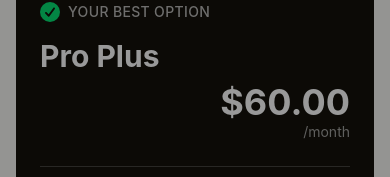
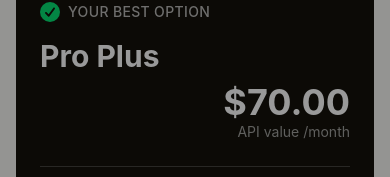
Before and after one commit to kingdomseed/cursor-calculator, a React (Vite) app: page / in a window 390 px wide. Shown: the part 667-844 px from the top of the page. Built offline with nearby package versions, Linux system fonts and the light colour scheme.

Commit message:
fix: align budget mode api pool billing

```diff
--- a/src/components/BestPlanCard.tsx
+++ b/src/components/BestPlanCard.tsx
@@ -9,6 +9,11 @@ interface Props {
 }
 
 export function BestPlanCard({ result, mode }: Props) {
+  const headlineValue = mode === 'budget' ? result.apiUsage : result.totalCost;
+  const headlineCaption = mode === 'budget' ? 'API value /month' : '/month';
+  const overageLabel = mode === 'budget' ? 'Additional API billed' : 'Additional API usage';
+  const coveredLabel = mode === 'budget' ? 'API value covered by included pool' : 'API usage covered by pool';
+
   return (
     <div className="bg-[#14120b] text-white rounded-2xl p-6 sm:p-8">
       <div className="flex items-center gap-2 mb-4">
@@ -21,8 +26,8 @@ export function BestPlanCard({ result, mode }: Props) {
           {result.plan === 'pro_plus' ? 'Pro Plus' : result.plan === 'ultra' ? 'Ultra' : 'Pro'}
         </h2>
         <div className="text-right">
-          <p className="text-4xl sm:text-5xl font-bold">{formatCurrency(result.totalCost)}</p>
-          <p className="text-white/60 text-sm">/month</p>
+          <p className="text-4xl sm:text-5xl font-bold">{formatCurrency(headlineValue)}</p>
+          <p className="text-white/60 text-sm">{headlineCaption}</p>
         </div>
       </div>
 
@@ -39,12 +44,12 @@ export function BestPlanCard({ result, mode }: Props) {
 
         {result.overage > 0 ? (
           <div className="flex justify-between">
-            <span className="text-white/60">Additional API usage</span>
+            <span className="text-white/60">{overageLabel}</span>
             <span className="text-amber-400">+{formatCurrency(result.overage)}</span>
           </div>
         ) : (
           <div className="flex justify-between">
-            <span className="text-white/60">API usage covered by pool</span>
+            <span className="text-white/60">{coveredLabel}</span>
             <span className="text-green-400">{formatCurrency(result.apiUsage)}</span>
           </div>
         )}
--- a/src/components/PlanComparison.tsx
+++ b/src/components/PlanComparison.tsx
@@ -12,6 +12,9 @@ export function PlanComparison({ results, mode }: Props) {
   const [isOpen, setIsOpen] = useState(false);
 
   const lineItems = results[0]?.perModel ?? [];
+  const apiUsageLabel = mode === 'budget' ? 'API value unlocked' : 'Your API usage';
+  const overageLabel = mode === 'budget' ? 'Additional API billed' : 'Overage';
+  const totalCostLabel = mode === 'budget' ? 'Total cash cost' : 'Total cost';
 
   return (
     <div className="mt-6">
@@ -46,9 +49,9 @@ export function PlanComparison({ results, mode }: Props) {
             <tbody className="divide-y divide-[#e0e0d8]">
               <Row label="Subscription" values={results.map((result) => `$${result.subscription}/mo`)} results={results} mode={mode} />
               <Row label="↳ includes pool" values={results.map((result) => `$${result.apiPool}`)} results={results} mode={mode} subdued />
-              <Row label="Your API usage" values={results.map((result) => formatCurrency(result.apiUsage))} results={results} mode={mode} />
-              <Row label="Overage" values={results.map((result) => result.overage > 0 ? formatCurrency(result.overage) : '—')} results={results} mode={mode} />
-              <Row label="Total cost" values={results.map((result) => formatCurrency(result.totalCost))} results={results} mode={mode} bold />
+              <Row label={apiUsageLabel} values={results.map((result) => formatCurrency(result.apiUsage))} results={results} mode={mode} />
+              <Row label={overageLabel} values={results.map((result) => result.overage > 0 ? formatCurrency(result.overage) : '—')} results={results} mode={mode} />
+              <Row label={totalCostLabel} values={results.map((result) => formatCurrency(result.totalCost))} results={results} mode={mode} bold />
               <Row label="Unused pool" values={results.map((result) => result.unusedPool > 0 ? formatCurrency(result.unusedPool) : '—')} results={results} mode={mode} />
               {lineItems.map((lineItem) => (
                 <tr key={lineItem.key}>
--- a/src/domain/recommendation/recommendation.ts
+++ b/src/domain/recommendation/recommendation.ts
@@ -88,7 +88,7 @@ function computeBudgetPlanResult(
   ratio: number,
   affordable: boolean,
 ): PlanResult {
-  const apiBudget = plan.api_pool + Math.max(0, budget - plan.monthly_cost);
+  const apiBudget = Math.max(plan.api_pool, budget);
 
   const perModel = configs
     .map((config) => {
```
Also changed, not shown: 1 other file (tests, documents, lock files or other folders).
